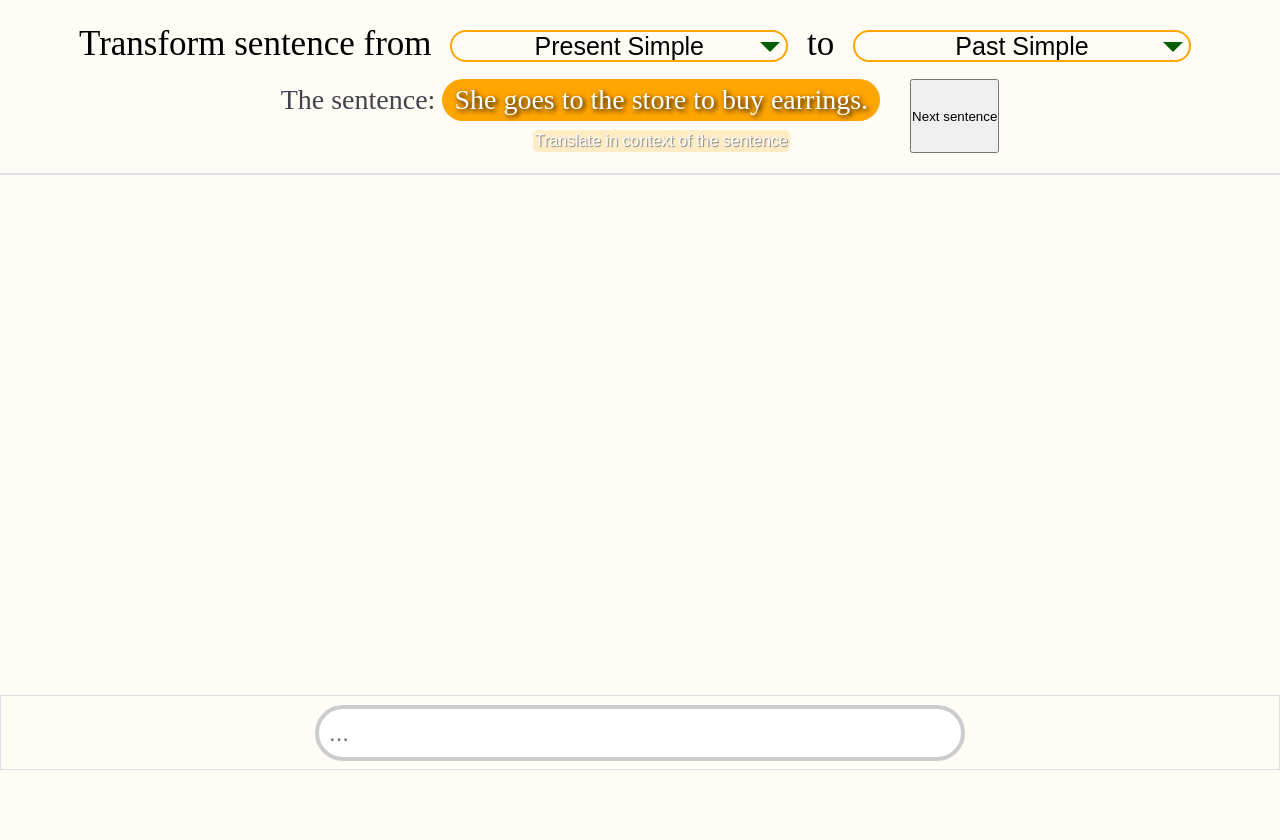
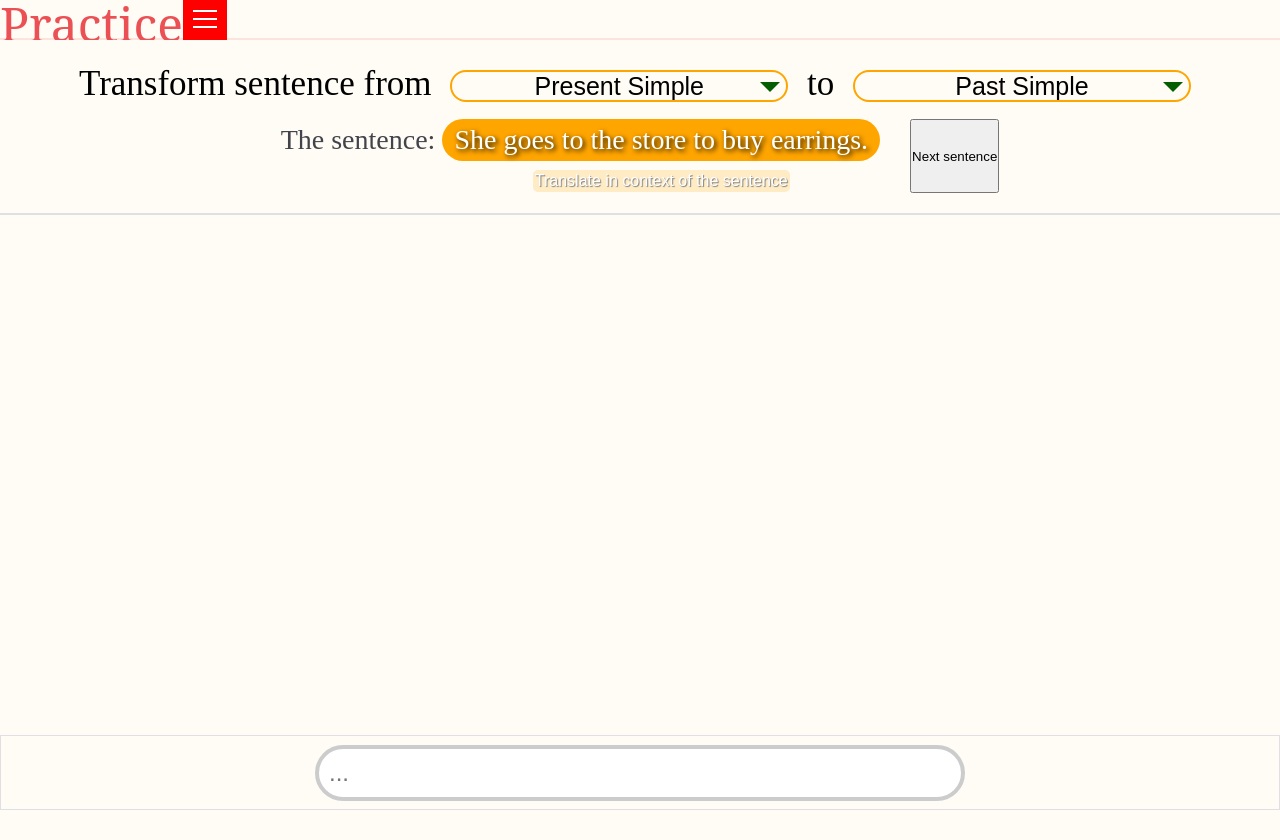
Before and after one commit to Amir837/langleraningplatform, a React (Create React App) app: page / in a window 1280 px wide. Before the commit the page ends 800 px from the top, so only its background shows below. Built offline with nearby package versions, Linux system fonts and the light colour scheme.

Commit message:
idea for collapsed nav menu

```diff
--- a/src/App.tsx
+++ b/src/App.tsx
@@ -3,7 +3,7 @@ import './css/App.css';
 
 import { BrowserRouter as Router, Route, Routes, useLocation } from 'react-router-dom';
 
-import { NavMenu } from './NavMenu';
+import { NavMenu } from './NavMenu/NavMenu';
 
 import { TenseChat } from './pages/Practice/TenseChat';
 
--- a/src/NavMenu.tsx
+++ /dev/null
@@ -1,43 +0,0 @@
-/* Navigation menu as a functional component */
-import React from 'react';
-import { Link } from 'react-router-dom';
-
-import './css/NavMenu.css';
-
-interface NavMenuProps {
-    /* In feature it should be a map */
-    currentPage: string;
-}
-
-function NavMenu(props: NavMenuProps) {
-    var f = "/" + `${props.currentPage}`;
-    if (props.currentPage === "Home") f = "/";
-    return (
-        <div className="leftBar">
-            <nav>
-                <header>
-                    <h1><Link to={f}>{props.currentPage}</Link></h1>
-                </header>
-
-                <div className="menuBar">
-                    <ul className="menuUl">
-                    <li className={`menuUl-item ${props.currentPage === "Home" ? "menuUl-active-link" : "menuUl-active-item"}`}>
-                        <Link className="menuUl-link temp-size" to="/">Home <span className="temp-notImplemented">(Not Implemented)</span></Link> { /* Home is not implemented yet */ }
-                    </li>
-                    <li className={`menuUl-item ${props.currentPage === "Practice" ? "menuUl-active-link" : "menuUl-active-item"}`}>
-                        <Link className="menuUl-link temp-size" to="/Practice">Practice</Link>
-                    </li>
-                    <li className={`menuUl-item ${props.currentPage === "About" ? "menuUl-active-link" : "menuUl-active-item"}`}>
-                        <Link className="menuUl-link temp-size" to="/Practice">About <span className="temp-notImplemented">(Not Implemented)</span></Link> { /* About is not implemented yet */ }
-                    </li>
-                    <li className={`menuUl-item ${props.currentPage === "Feedback" ? "menuUl-active-link" : "menuUl-active-item"}`}>
-                        <Link className="menuUl-link temp-size" to="/Feedback">Feedback</Link>
-                    </li>
-                    </ul>
-                </div>
-            </nav>
-        </div>
-    );
-}
-
-export { NavMenu };
--- a/src/css/NavMenu.css
+++ b/src/NavMenu/NavMenu.css
@@ -2,16 +2,10 @@
     font-size: 12px;
 }
 
-/* Navigation element */
 .collapsed_navMenu {
-
+    display: none;
 }
 
-@media (max-width: 1600px) {
-    .leftBar {
-        display: none;
-    }
-}
 /* Left Bar */
 .leftBar {
     width: 260px;
@@ -19,7 +13,7 @@
     flex-grow: 0;
     height: 100%;
     min-height: 100vh;
-    border-right: 2px solid black;
+    border-right: 2px solid rgba(235, 80, 85, 0.15)
 }
 
 .leftBar .navMenu {
@@ -119,3 +113,27 @@ h1 {
     box-shadow: -2px 0px 0px 0px #eb5055;
     color: #eb5055;
 }
+
+.mobile-menu {
+    padding: 10px;
+    display: inline-block;
+    background-color: red;
+}
+
+@media (max-width: 1600px) {
+    .leftBar {
+        height: 40px;
+        min-height: 40px;
+        width: 100%;
+        border-right: none;
+        border-bottom: 2px solid rgba(235, 80, 85, 0.15);
+    }
+
+    .default_navMenu {
+        display: none;
+    }
+
+    .collapsed_navMenu {
+        display: flex;
+    }
+}
--- /dev/null
+++ b/src/NavMenu/NavMenu.tsx
@@ -0,0 +1,49 @@
+/* Navigation menu as a functional component */
+import React from 'react';
+import { Link } from 'react-router-dom';
+
+import './NavMenu.css';
+
+interface NavMenuProps {
+    /* In feature it should be a map */
+    currentPage: string;
+}
+
+function NavMenu(props: NavMenuProps) {
+    var f = "/" + `${props.currentPage}`;
+    if (props.currentPage === "Home") f = "/";
+    return (
+        <div className="leftBar">
+            <div className="default_navMenu">
+                <nav>
+                    <header>
+                        <h1><Link to={f}>{props.currentPage}</Link></h1>
+                    </header>
+
+                    <div className="menuBar">
+                        <ul className="menuUl">
+                            <li className={`menuUl-item ${props.currentPage === "Home" ? "menuUl-active-link" : "menuUl-active-item"}`}>
+                                <Link className="menuUl-link temp-size" to="/">Home <span className="temp-notImplemented">(Not Implemented)</span></Link> { /* Home is not implemented yet */}
+                            </li>
+                            <li className={`menuUl-item ${props.currentPage === "Practice" ? "menuUl-active-link" : "menuUl-active-item"}`}>
+                                <Link className="menuUl-link temp-size" to="/Practice">Practice</Link>
+                            </li>
+                            <li className={`menuUl-item ${props.currentPage === "About" ? "menuUl-active-link" : "menuUl-active-item"}`}>
+                                <Link className="menuUl-link temp-size" to="/Practice">About <span className="temp-notImplemented">(Not Implemented)</span></Link> { /* About is not implemented yet */}
+                            </li>
+                            <li className={`menuUl-item ${props.currentPage === "Feedback" ? "menuUl-active-link" : "menuUl-active-item"}`}>
+                                <Link className="menuUl-link temp-size" to="/Feedback">Feedback</Link>
+                            </li>
+                        </ul>
+                    </div>
+                </nav>
+            </div>
+            <div className="collapsed_navMenu">
+            <h1><Link to={f}>{props.currentPage}</Link></h1>
+                <div className="mobile-menu"><svg width="24" height="18" xmlns="http://www.w3.org/2000/svg"><path d="M24 16v2H0v-2h24zm0-8v2H0V8h24zm0-8v2H0V0h24z" fill="#FFF" fill-rule="evenodd" /></svg></div>
+            </div>
+        </div>
+    );
+}
+
+export { NavMenu };
--- a/src/css/App.css
+++ b/src/css/App.css
@@ -48,3 +48,9 @@ button {
 .noPadding {
     padding: 0;
 }
+
+@media (max-width: 1600px) {
+    .App {
+        flex-direction: column;
+    }
+}
```
Also changed, not shown: src/NavMenu/images/icon-hamburger.svg (added).
